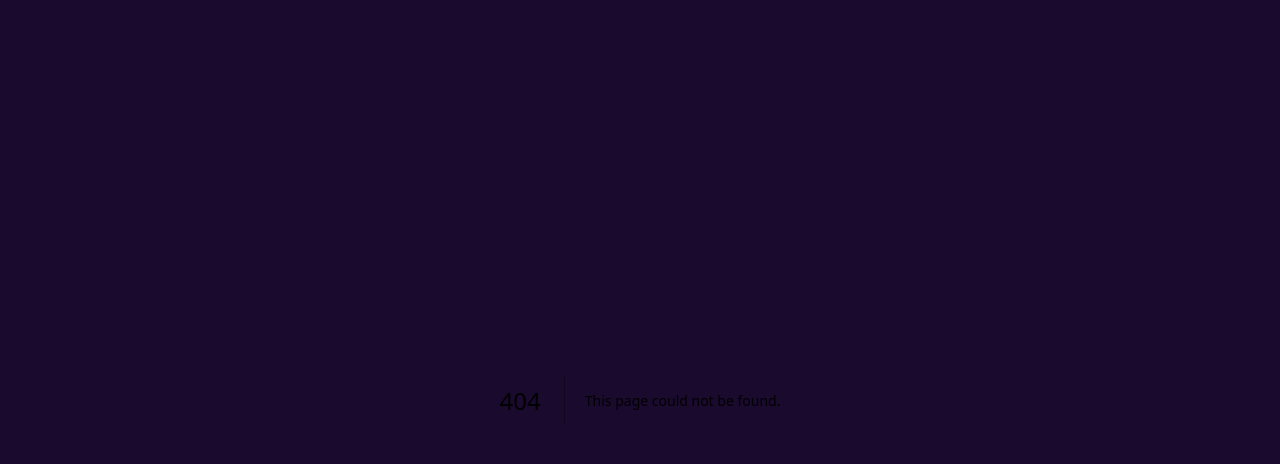
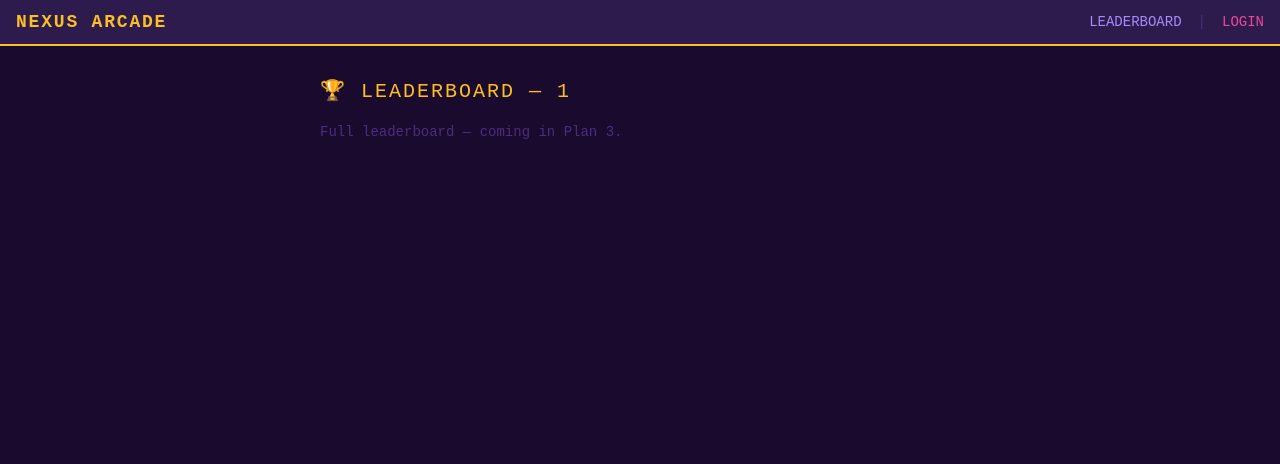
Before and after one commit to weilies/nexus-arcade, a Next.js app in the folder portal/: page /leaderboard/1 in a window 1280 px wide. Before the commit this address had no page. Shown: the top 464 px of the page. Built offline with nearby package versions, Linux system fonts and the light colour scheme.

Commit message:
feat: add stub pages for leaderboard, profile, and seasons

```diff
--- /dev/null
+++ b/portal/app/leaderboard/[slug]/page.tsx
@@ -0,0 +1,15 @@
+import { Nav } from '@/components/Nav'
+
+export default function LeaderboardPage({ params }: { params: { slug: string } }) {
+  return (
+    <div className="min-h-screen bg-arcade-bg">
+      <Nav />
+      <div className="max-w-2xl mx-auto px-4 py-8 font-mono">
+        <h1 className="text-arcade-gold text-xl tracking-widest mb-4">
+          🏆 LEADERBOARD — {params.slug.toUpperCase()}
+        </h1>
+        <p className="text-arcade-dim text-sm">Full leaderboard — coming in Plan 3.</p>
+      </div>
+    </div>
+  )
+}
--- /dev/null
+++ b/portal/app/profile/[username]/page.tsx
@@ -0,0 +1,15 @@
+import { Nav } from '@/components/Nav'
+
+export default function ProfilePage({ params }: { params: { username: string } }) {
+  return (
+    <div className="min-h-screen bg-arcade-bg">
+      <Nav />
+      <div className="max-w-2xl mx-auto px-4 py-8 font-mono">
+        <h1 className="text-arcade-gold text-xl tracking-widest mb-4">
+          PLAYER — {params.username.toUpperCase()}
+        </h1>
+        <p className="text-arcade-dim text-sm">Player profile — coming in Plan 3.</p>
+      </div>
+    </div>
+  )
+}
--- /dev/null
+++ b/portal/app/seasons/page.tsx
@@ -0,0 +1,13 @@
+import { Nav } from '@/components/Nav'
+
+export default function SeasonsPage() {
+  return (
+    <div className="min-h-screen bg-arcade-bg">
+      <Nav />
+      <div className="max-w-2xl mx-auto px-4 py-8 font-mono">
+        <h1 className="text-arcade-gold text-xl tracking-widest mb-4">SEASONS</h1>
+        <p className="text-arcade-dim text-sm">Seasonal events — coming in Plan 3.</p>
+      </div>
+    </div>
+  )
+}
```
